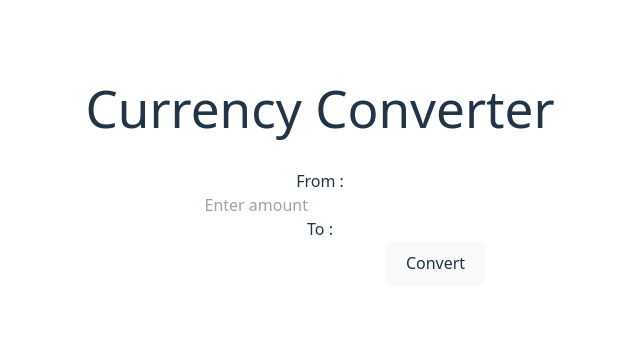
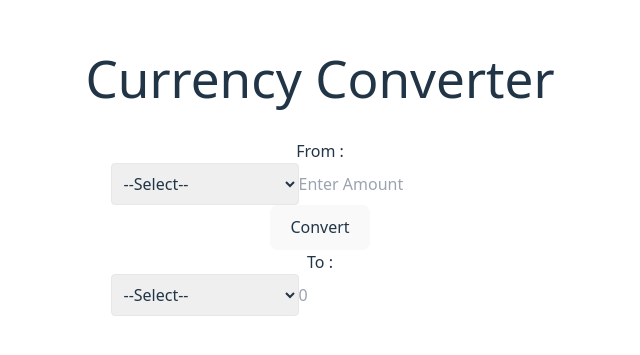
Before and after one commit to pdhende/currency-converter-app, a React (Vite) app: page / in a window 1280 px wide. Shown: the part 201-556 px from the top of the page, without its empty margins (320-960 px from the left). Built offline with nearby package versions, Linux system fonts and the light colour scheme.

Commit message:
Updated input types and modified UI

```diff
--- a/src/App.jsx
+++ b/src/App.jsx
@@ -1,27 +1,50 @@
-import { useState } from 'react'
-import reactLogo from './assets/react.svg'
-import viteLogo from '/vite.svg'
-import './App.css'
+import { useState } from "react";
+import reactLogo from "./assets/react.svg";
+import viteLogo from "/vite.svg";
+import "./App.css";
 
 function App() {
-  const [count, setCount] = useState(0)
+  const [fromCurrency, setFromCurrency] = useState("");
+  const [toCurrency, setToCurrency] = useState("");
 
   return (
     <>
-    <div>
-       <h1>Currency Converter</h1>
+      <div>
+        <h1>Currency Converter</h1>
       </div>
       <div className="card">
-        <h2>From :</h2>
-        <input type="number" placeholder="Enter amount" />
+        <div classBorder="5px solid yellow">
+          <h2>From :</h2>
+          <select
+            id="currency"
+            value={fromCurrency}
+            onChange={(e) => setFromCurrency(e.target.value)}
+            className="border p-2 rounded"
+          >
+            <option value="Select">--Select--</option>
+            <option value="USD">United States Dollar</option>
+            <option value="INR">Indian Rupees</option>
+          </select>
+          <input type="number" placeholder="Enter Amount" />
+        </div>
+          <button>Convert</button>
+        <div>
         <h2>To :</h2>
-        <input type="number" placeholder="" />
-        <button onClick={() => setCount((count) => count + 1)}>
-          Convert
-        </button>
+        <select
+            id="currency"
+            value={toCurrency}
+            onChange={(e) => setToCurrency(e.target.value)}
+            className="border p-2 rounded"
+          >
+            <option value="Select">--Select--</option>
+            <option value="INR">Indian Rupees</option>
+            <option value="USD">United States Dollar</option>
+          </select>
+        <input type="number" placeholder="0" />
+        </div>
       </div>
     </>
-  )
+  );
 }
 
-export default App
+export default App;
```
